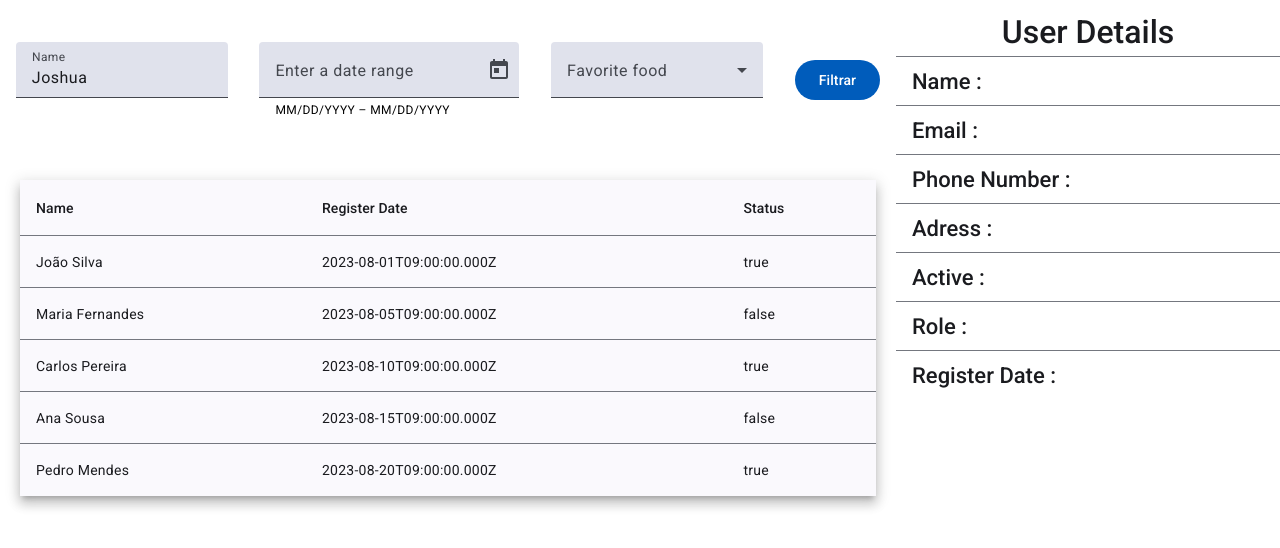
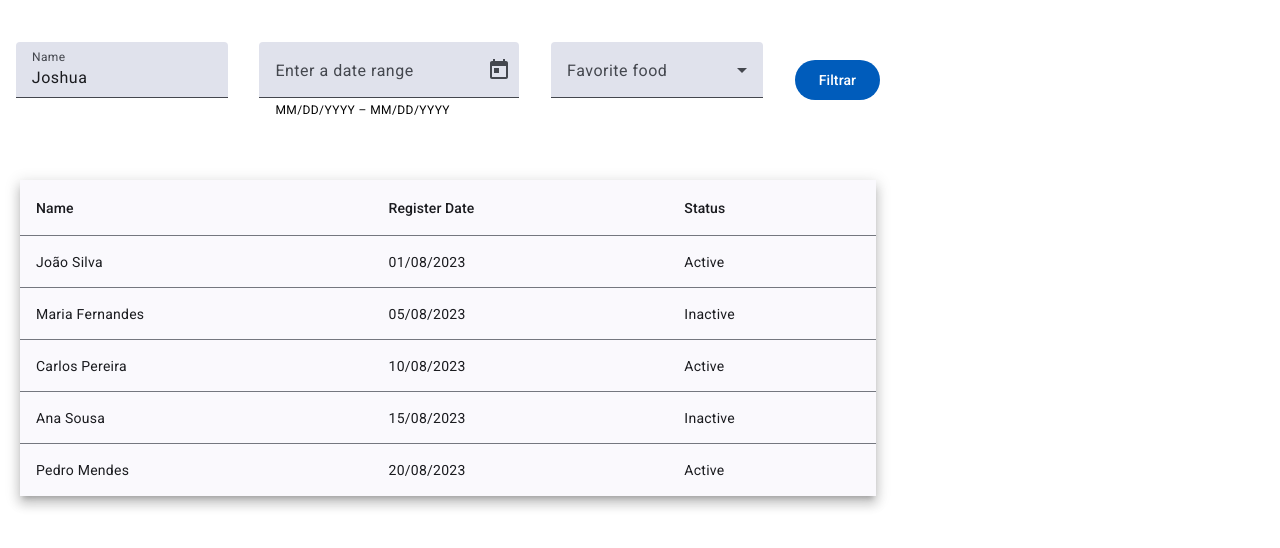
Before and after one commit to FeliperPC/users-filter-project, an Angular app in the folder users-filter-project/: page / in a window 1280 px wide. Shown: the top 548 px of the page. Built offline with nearby package versions, Linux system fonts and the light colour scheme.

Commit message:
user details visibility logic

```diff
--- a/users-filter-project/src/app/app.component.html
+++ b/users-filter-project/src/app/app.component.html
@@ -10,6 +10,6 @@
     </div>
   </div>
   <div class="right-div">
-    <app-user-details [user]="user"></app-user-details>
+    <app-user-details [user]="user" *ngIf="showUserDetails"></app-user-details>
   </div>
 </div>
--- a/users-filter-project/src/app/app.component.ts
+++ b/users-filter-project/src/app/app.component.ts
@@ -10,6 +10,8 @@ export class AppComponent {
   user = {} as IUser
   getUserSelected(userSelected : IUser){
     this.user = userSelected
+    this.showUserDetails = true
   }
+  showUserDetails: boolean = false
 
 }
--- a/users-filter-project/src/app/components/components.module.ts
+++ b/users-filter-project/src/app/components/components.module.ts
@@ -5,6 +5,7 @@ import { FilterComponent } from './filter/filter.component';
 import { FormsModule } from "@angular/forms";
 import { CommonModule } from "@angular/common";
 import { UsersListComponent } from './users-list/users-list.component';
+import { PipesModule } from "../pipes/pipes.module";
 
 @NgModule({ // Não esquecer dos decoratos, que de fato irão especificar que essa classe é um modulo
     declarations:[
@@ -15,7 +16,8 @@ import { UsersListComponent } from './users-list/users-list.component';
     imports:[
         AngularMaterialModule,
         FormsModule,
-        CommonModule
+        CommonModule,
+        PipesModule
       ],
       exports:[
         UserDetailsComponent,
--- a/users-filter-project/src/app/components/user-details/user-details.component.html
+++ b/users-filter-project/src/app/components/user-details/user-details.component.html
@@ -5,36 +5,33 @@
         </mat-list-item>
         <mat-divider></mat-divider>
         <mat-list-item>
-            <span class="title mat-title-large">Name : </span><span class="mat-headline-small">{{user.nome}}</span>
+            <span class="title mat-title-large">Name : </span><span class="mat-headline-small">{{user.nome | dashEmptyPipe}}</span>
         </mat-list-item>
         <mat-divider></mat-divider>
         <mat-list-item>
-            <span class="title mat-title-large">Email : </span><span class="mat-headline-small">{{user.email}}</span>
+            <span class="title mat-title-large">Email : </span><span class="mat-headline-small">{{user.email | dashEmptyPipe}}</span>
         </mat-list-item>
         <mat-divider></mat-divider>
         <mat-list-item>
-            <span class="title mat-title-large">Phone Number : </span><span class="mat-headline-small">{{user.telefone}}</span>
+            <span class="title mat-title-large">Phone Number : </span><span class="mat-headline-small">{{user.telefone | phone }}</span>
         </mat-list-item>
         <mat-divider></mat-divider>
         <mat-list-item>
             <span class="title mat-title-large">Adress : </span><span class="mat-headline-small">
-                {{user.endereco?.cidade}}
-                {{user.endereco?.pais}}
-                {{user.endereco?.rua}}
-                {{user.endereco?.numero}}
+                {{user.endereco | address}}
             </span>
         </mat-list-item>
         <mat-divider></mat-divider>
         <mat-list-item>
-            <span class="title mat-title-large">Active : </span><span class="mat-headline-small">{{user.ativo}}</span>
+            <span class="title mat-title-large">Status : </span><span class="mat-headline-small">{{user.ativo | status }}</span>
         </mat-list-item>
         <mat-divider></mat-divider>
         <mat-list-item>
-            <span class="title mat-title-large">Role : </span><span class="mat-headline-small">{{user.funcao}}</span>
+            <span class="title mat-title-large">Role : </span><span class="mat-headline-small">{{user.funcao | dashEmptyPipe}}</span>
         </mat-list-item>
         <mat-divider></mat-divider>
         <mat-list-item>
-            <span class="title mat-title-large">Register Date : </span><span class="mat-headline-small">{{user.dataCadastro}}</span>
+            <span class="title mat-title-large">Register Date : </span><span class="mat-headline-small">{{user.dataCadastro | date: 'dd/MM/yyyy' | dashEmptyPipe}}</span>
         </mat-list-item>
     </mat-list>
 </div>
--- a/users-filter-project/src/app/components/user-details/user-details.component.ts
+++ b/users-filter-project/src/app/components/user-details/user-details.component.ts
@@ -7,8 +7,6 @@ import { IUser } from '../../interfaces/user/user.interface';
   styleUrl: './user-details.component.scss'
 })
 export class UserDetailsComponent {
-  names=['felipe', 'joshua', 'daniel', 'pedro', 'lucas']
-
   //@Input({required:true, alias:'user'}) userSelected = {} as IUser; // Uma forma de inicializar objetos vazios que tem um tipo
   @Input({required:true}) user : Partial<IUser> =  {}; // Outra forma de inicializar objetos vazios que tem um tipo
 
--- a/users-filter-project/src/app/components/users-list/users-list.component.html
+++ b/users-filter-project/src/app/components/users-list/users-list.component.html
@@ -12,13 +12,13 @@
         <!-- Date Column -->
         <ng-container matColumnDef="date">
           <th mat-header-cell *matHeaderCellDef> Register Date </th>
-          <td mat-cell *matCellDef="let element" class="users-list__item" (click)="onUsersSelected(element)"> {{element.dataCadastro}} </td>
+          <td mat-cell *matCellDef="let element" class="users-list__item" (click)="onUsersSelected(element)"> {{element.dataCadastro | date : 'dd/MM/yyyy'}} </td>
         </ng-container>
 
         <!-- Status Column -->
         <ng-container matColumnDef="status">
           <th mat-header-cell *matHeaderCellDef> Status </th>
-          <td mat-cell *matCellDef="let element" class="users-list__item" (click)="onUsersSelected(element)"> {{element.ativo}} </td>
+          <td mat-cell *matCellDef="let element" class="users-list__item" (click)="onUsersSelected(element)"> {{element.ativo | status}} </td>
         </ng-container>
 
         <tr mat-header-row *matHeaderRowDef="displayedColumns"></tr>
```
